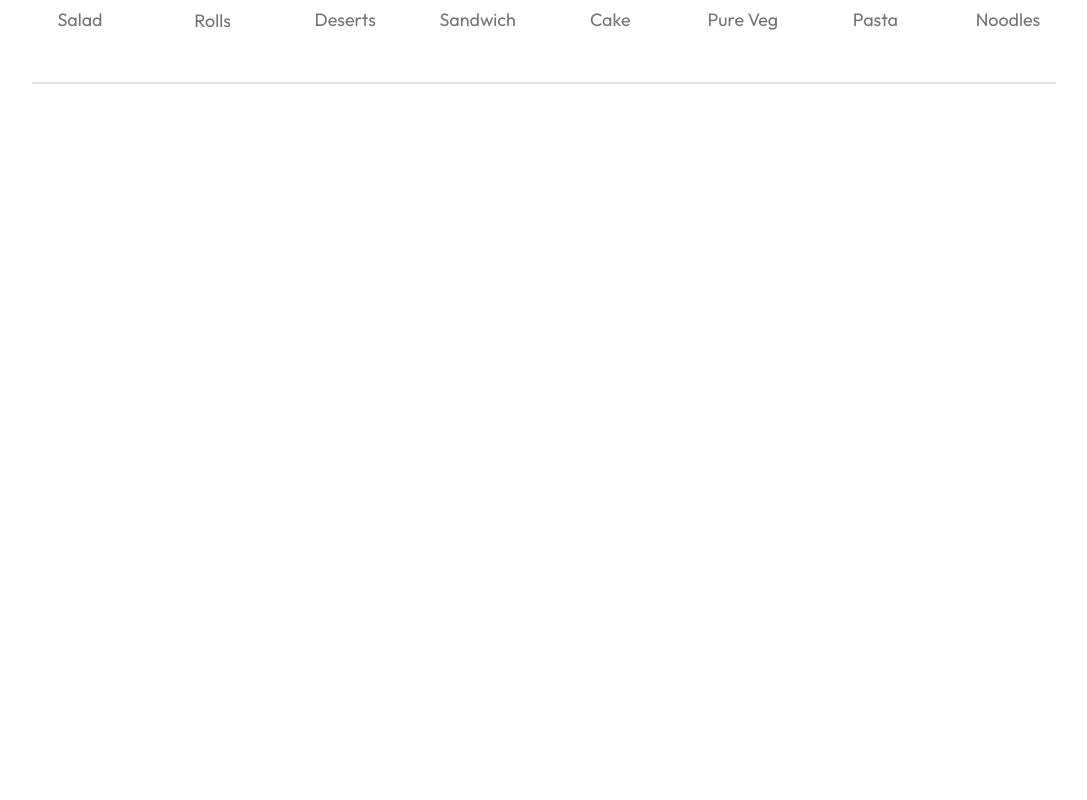
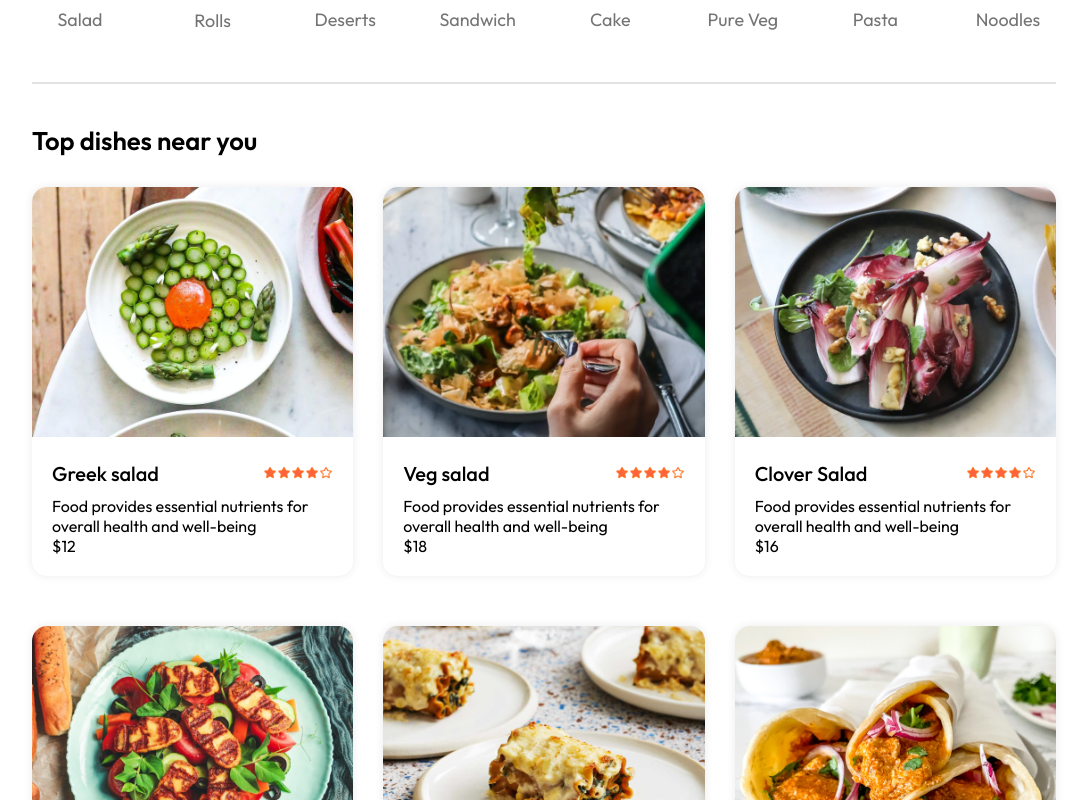
Before and after one commit to techbola/food_delivery_app, a React (Vite) app in the folder frontend/: page / in a window 1280 px wide. Shown: the part 840-1640 px from the top of the page, without its empty margins (96-1183 px from the left). Before the commit the page ends 934 px from the top, so only its background shows below. Built offline with nearby package versions, Linux system fonts and the light colour scheme.

Commit message:
food items design

```diff
--- a/frontend/src/components/ExploreMenu/ExploreMenu.css
+++ b/frontend/src/components/ExploreMenu/ExploreMenu.css
@@ -43,6 +43,11 @@
   cursor: pointer;
 }
 
+.explore-menu-list-item .active {
+  border: 4px solid tomato;
+  padding: 2px;
+}
+
 .explore-menu hr {
   margin: 10px 0px;
   height: 2px;
--- a/frontend/src/components/ExploreMenu/ExploreMenu.jsx
+++ b/frontend/src/components/ExploreMenu/ExploreMenu.jsx
@@ -2,7 +2,7 @@
 import "./ExploreMenu.css";
 import { menu_list } from "../../assets/assets";
 
-const ExploreMenu = () => {
+const ExploreMenu = ({ category, setCategory }) => {
   return (
     <div className="explore-menu" id="explore-menu">
       <h1>Explore Our Menu</h1>
@@ -14,8 +14,20 @@
       </p>
       <div className="explore-menu-list">
         {menu_list.map((item, index) => (
-          <div className="explore-menu-list-item" key={index}>
-            <img src={item.menu_image} alt="" />
+          <div
+            onClick={() =>
+              setCategory((prev) =>
+                prev === item.menu_name ? "All" : item.menu_name
+              )
+            }
+            className="explore-menu-list-item"
+            key={index}
+          >
+            <img
+              className={category === item.menu_name ? "active" : ""}
+              src={item.menu_image}
+              alt=""
+            />
             <p>{item.menu_name}</p>
           </div>
         ))}
--- /dev/null
+++ b/frontend/src/components/FoodDisplay/FoodDisplay.css
@@ -0,0 +1,16 @@
+.food-display {
+  margin-top: 30px;
+}
+
+.food-display h2 {
+  font-size: max(2vw, 24px);
+  font-weight: 600;
+}
+
+.food-display-list {
+  display: grid;
+  grid-template-columns: repeat(auto-fill, minmax(240px, 1fr));
+  gap: 30px;
+  row-gap: 50px;
+  margin-top: 30px;
+}
--- /dev/null
+++ b/frontend/src/components/FoodDisplay/FoodDisplay.jsx
@@ -0,0 +1,34 @@
+import React, { useMemo } from "react";
+import "./FoodDisplay.css";
+import { StoreContext } from "../../context/StoreContext";
+import FoodItem from "../FoodItem/FoodItem";
+
+const FoodDisplay = ({ category }) => {
+  const { food_list } = React.useContext(StoreContext);
+
+  const filteredFoodList = useMemo(() => {
+    console.log("func called");
+    if (!category || category === "All") return food_list;
+    return food_list.filter((item) => item.category === category);
+  }, [category]);
+
+  return (
+    <div className="food-display" id="food-display">
+      <h2>Top dishes near you</h2>
+      <div className="food-display-list">
+        {filteredFoodList.map((item, index) => (
+          <FoodItem
+            id={item._id}
+            description={item.description}
+            price={item.price}
+            name={item.name}
+            image={item.image}
+            key={index}
+          />
+        ))}
+      </div>
+    </div>
+  );
+};
+
+export default FoodDisplay;
--- /dev/null
+++ b/frontend/src/components/FoodItem/FoodItem.css
@@ -0,0 +1,33 @@
+.food-item {
+  width: 100%;
+  margin: auto;
+  border-radius: 15px;
+  box-shadow: 0px 0px 10px #00000015;
+  transition: 0.3s;
+  animation: fadeIn 1s;
+}
+
+.food-item-image {
+  width: 100%;
+  border-radius: 15px 15px 0px 0px;
+}
+
+.food-item-info {
+  padding: 20px;
+}
+
+.food-item-name-rating {
+  display: flex;
+  justify-content: space-between;
+  align-items: center;
+  margin-bottom: 10px;
+}
+
+.food-item-name-rating p {
+  font-size: 20px;
+  font-weight: 500;
+}
+
+.food-item-name-rating img {
+  width: 70px;
+}
--- /dev/null
+++ b/frontend/src/components/FoodItem/FoodItem.jsx
@@ -0,0 +1,23 @@
+import React from "react";
+import "./FoodItem.css";
+import { assets } from "../../assets/assets";
+
+const FoodItem = ({ id, name, price, description, image }) => {
+  return (
+    <div className="food-item">
+      <div className="food-item-img-container">
+        <img className="food-item-image" src={image} alt={name} />
+      </div>
+      <div className="food-item-info">
+        <div className="food-item-name-rating">
+          <p>{name}</p>
+          <img src={assets.rating_starts} alt="" />
+        </div>
+        <p className="food-item-desc">{description}</p>
+        <p className="food-item-price">${price}</p>
+      </div>
+    </div>
+  );
+};
+
+export default FoodItem;
--- /dev/null
+++ b/frontend/src/context/StoreContext.jsx
@@ -0,0 +1,18 @@
+import { createContext } from "react";
+import { food_list } from "../assets/assets";
+
+export const StoreContext = createContext(null);
+
+const StoreContextProvider = (props) => {
+  const contextValue = {
+    food_list,
+  };
+
+  return (
+    <StoreContext.Provider value={contextValue}>
+      {props.children}
+    </StoreContext.Provider>
+  );
+};
+
+export default StoreContextProvider;
--- a/frontend/src/main.jsx
+++ b/frontend/src/main.jsx
@@ -3,9 +3,12 @@
 import App from "./App.jsx";
 import "./index.css";
 import { BrowserRouter } from "react-router-dom";
+import StoreContextProvider from "./context/StoreContext.jsx";
 
 ReactDOM.createRoot(document.getElementById("root")).render(
   <BrowserRouter>
-    <App />
+    <StoreContextProvider>
+      <App />
+    </StoreContextProvider>
   </BrowserRouter>
 );
--- a/frontend/src/pages/Home/Home.jsx
+++ b/frontend/src/pages/Home/Home.jsx
@@ -1,13 +1,17 @@
-import React from "react";
+import React, { useState } from "react";
 import "./Home.css";
 import Header from "../../components/Header/Header";
 import ExploreMenu from "../../components/ExploreMenu/ExploreMenu";
+import FoodDisplay from "../../components/FoodDisplay/FoodDisplay";
 
 const Home = () => {
+  const [category, setCategory] = useState("All");
+
   return (
     <div>
       <Header />
-      <ExploreMenu />
+      <ExploreMenu category={category} setCategory={setCategory} />
+      <FoodDisplay category={category} />
     </div>
   );
 };
```
